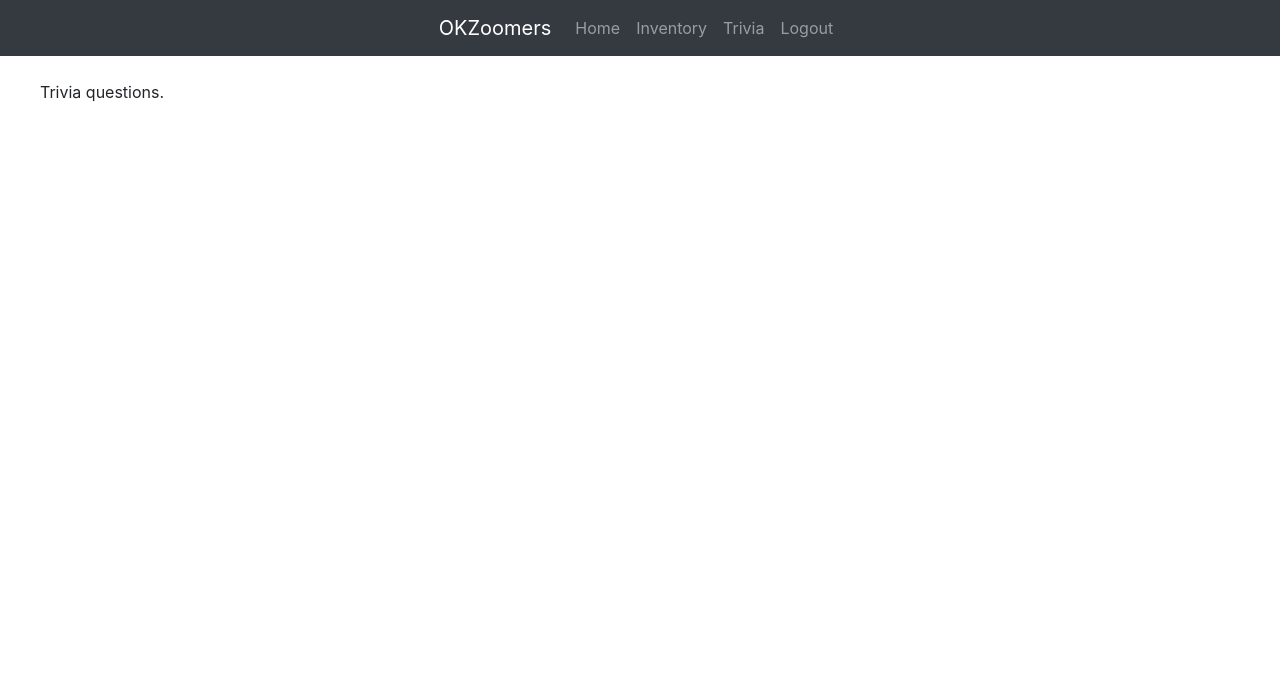
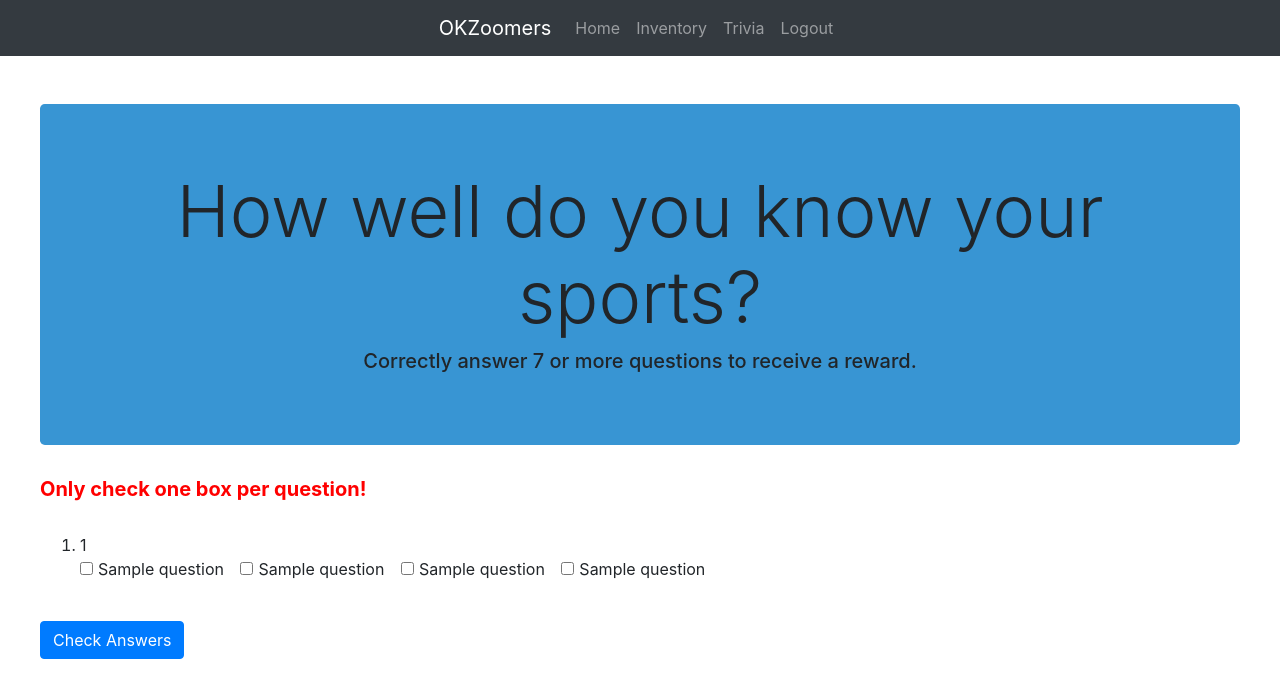
Before and after one commit to HannahXF/OKzoomers_bhuiyanS-chanM-friedH-olinJ, a Flask app: template templates/trivia.html in a window 1280 px wide. Shown: the top 698 px of the page. Run offline with Flask 2, Linux system fonts and the light colour scheme; the template is opened without the code that fills it: most values are stand-ins (such as "Sample title", 1, 10 or a date in 2020); some libraries are stand-ins or nearby versions.

Commit message:
trivia progress

```diff
--- a/app.py
+++ b/app.py
@@ -18,8 +18,10 @@ import json
 
 # create instance of class Flask
 app = Flask(__name__)
+
 # set up sessions with random secret key
-app.secret_key = os.urandom(32)
+# app.secret_key = os.urandom(32)   # for deployment
+app.secret_key = "OKZoomers"        # for debugging
 
 
 db.init()
@@ -133,14 +135,37 @@ def inventory():
 @app.route("/trivia")
 @protected
 def trivia():
-    return render_template("trivia.html")
+    trivia = getTrivia()
+    return render_template("trivia.html",
+                            questionSets=trivia)
+
+
+# returns 10 trivia questions with all relevant information
+def getTrivia():
+    api_call = urlopen("https://opentdb.com/api.php?amount=10&category=21&type=multiple")
+    response = api_call.read()
+    data = json.loads(response)
+    data = data["results"]
+    trivia = []
+    questionNum = 0
+    while questionNum < 10:
+        questionSet = []
+        questionSet.append(data[questionNum]["question"])
+        questionSet.append(data[questionNum]["correct_answer"])
+        questionSet.append(data[questionNum]["incorrect_answers"][0])
+        questionSet.append(data[questionNum]["incorrect_answers"][1])
+        questionSet.append(data[questionNum]["incorrect_answers"][2])
+        trivia.append(questionSet)
+        questionNum += 1
+    return trivia
 
 
 # rewards page
-@app.route("/rewards")
+@app.route("/rewards", methods=["POST"])
 @protected
 def rewards():
-    return render_template("rewards.html")
+    return render_template("rewards.html",
+                            numCorrect=numCorrect)
 
 
 #=====HELPER=FUNCTIONS=======================================================
--- a/templates/trivia.html
+++ b/templates/trivia.html
@@ -14,5 +14,41 @@
 {% endblock %}
 
 {% block content %}
-    Trivia questions.
+    <br>
+    <div class="jumbotron text-center" style="background-color:#3895D3;">
+        <h3 class="display-3"> How well do you know your sports? </h3>
+        <h5 class="display-5"> Correctly answer 7 or more questions to receive a reward.</h5>
+    </div>
+    <h5 style="color:red;"><b>Only check one box per question!</b></h5>
+    <br>
+    <form action="/rewards" method="POST">
+        <ol>
+            {% for question in questionSets %}
+                <li>{{question[0]}}</li>
+                <div class="form-check-inline">
+                    <label class="form-check-label">
+                        <input type="checkbox" class="form-check-input" name="correct">{{question[1]}}
+                    </label>
+                </div>
+                <div class="form-check-inline">
+                    <label class="form-check-label">
+                        <input type="checkbox" class="form-check-input" name="incorrect">{{question[2]}}
+                    </label>
+                </div>
+                <div class="form-check-inline">
+                    <label class="form-check-label">
+                        <input type="checkbox" class="form-check-input" name="incorrect">{{question[3]}}
+                    </label>
+                </div>
+                <div class="form-check-inline">
+                    <label class="form-check-label">
+                        <input type="checkbox" class="form-check-input" name="incorrect">{{question[4]}}
+                    </label>
+                </div>
+                <br>
+                <br>
+            {% endfor %}
+        </ol>
+        <button type="submit" class="btn btn-primary">Check Answers</button>
+    </form>
 {% endblock %}
```
Also changed, not shown: templates/rewards.html (+12 -1 lines).
